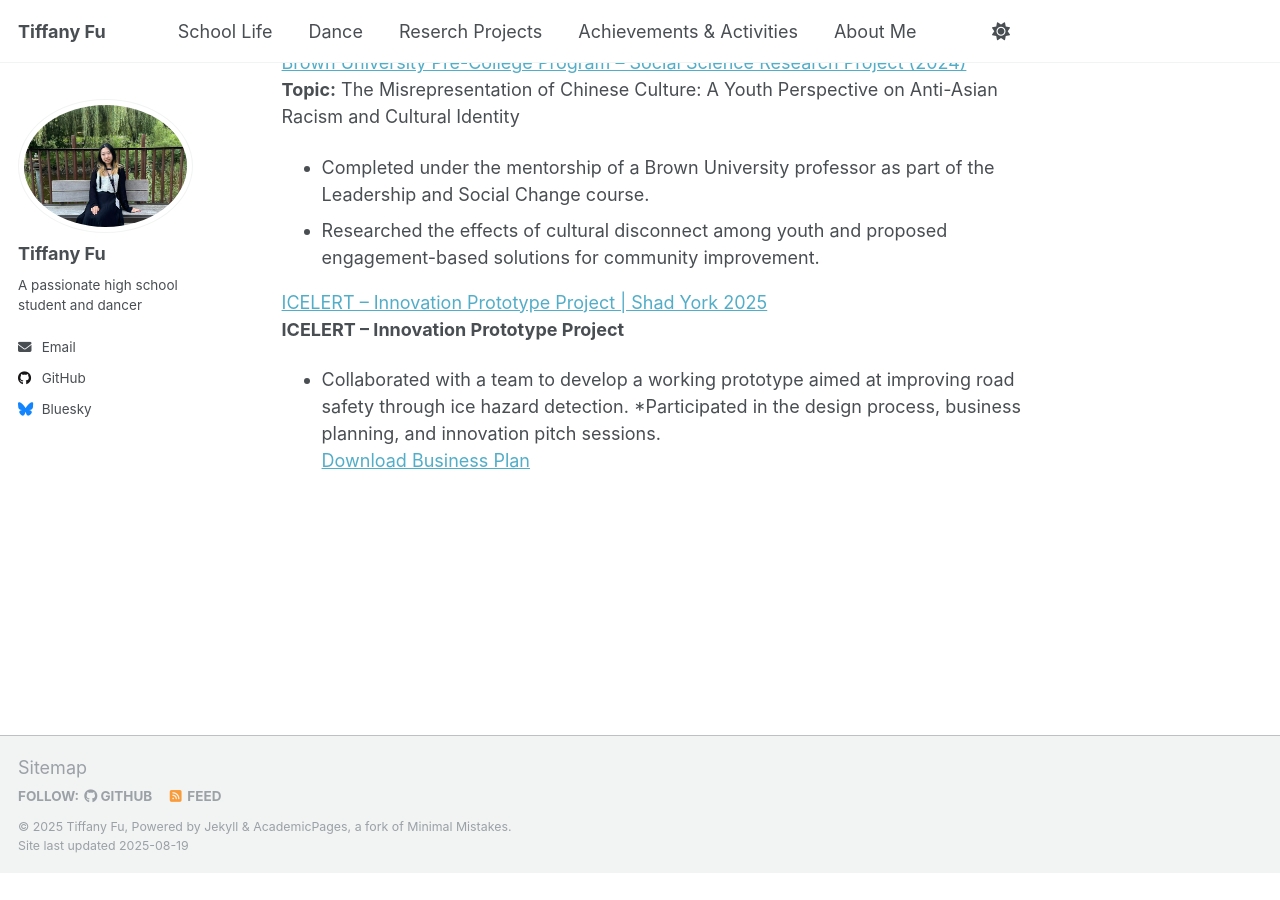
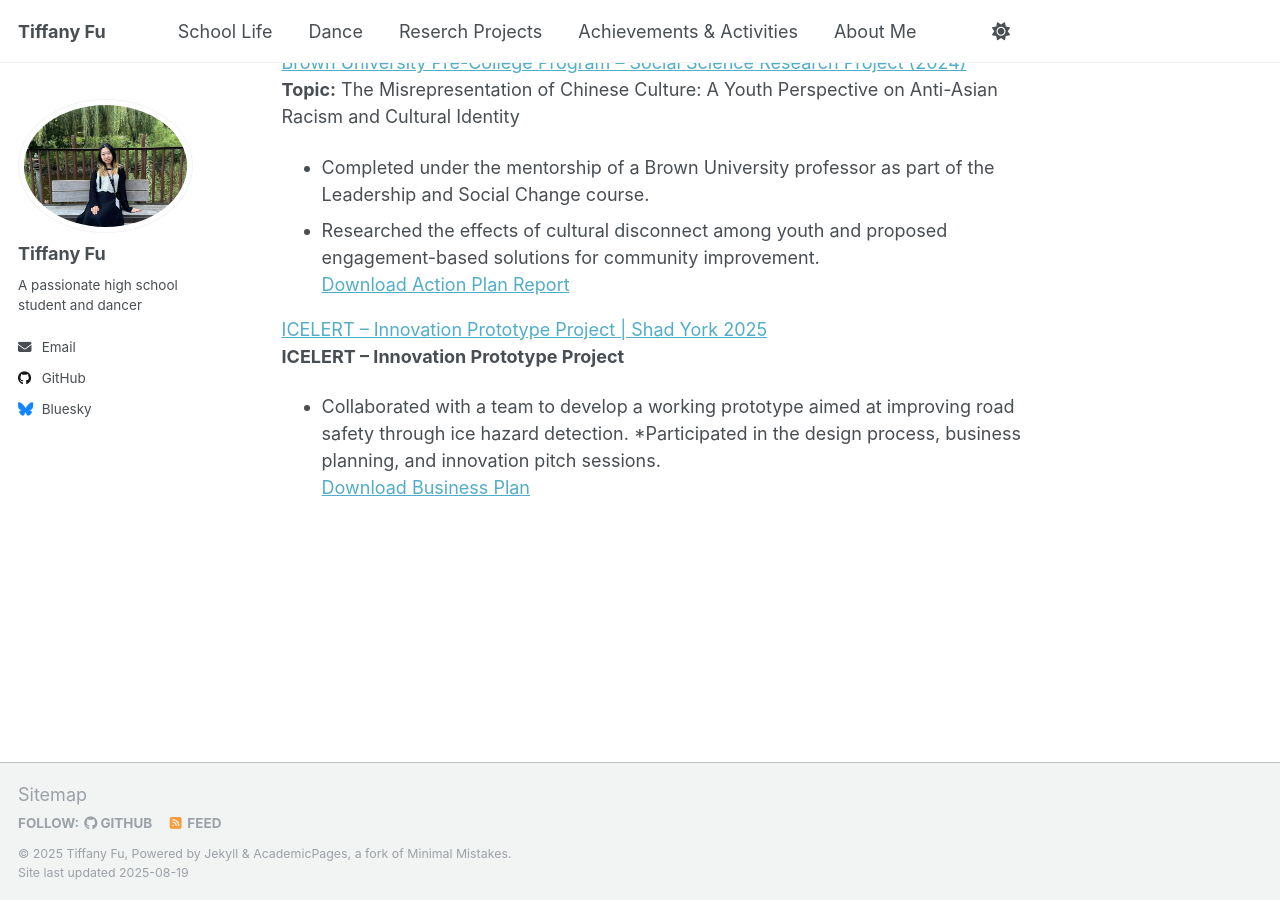
Before and after one commit to TiffanyJTFu/TiffanyFu, a Jekyll site: the page built from _pages/about.md, in a window 1280 px wide and 900 px high, scrolled down 2397 px. Built offline with Jekyll 4.4.1, drawn with Linux system fonts in a browser that asks for light colours; a script that is not in the unit is left out; before the commit the page ends 3270 px from its top, so only the background shows below that.

Commit message:
Update about.md

```diff
--- a/_pages/about.md
+++ b/_pages/about.md
@@ -43,6 +43,7 @@ Her academic interests span **political science**, **psychology**, **economics**
 <br>**Topic:** The Misrepresentation of Chinese Culture: A Youth Perspective on Anti-Asian Racism and Cultural Identity
 * Completed under the mentorship of a Brown University professor as part of the Leadership and Social Change course.
 * Researched the effects of cultural disconnect among youth and proposed engagement-based solutions for community improvement.
+<br><a href="https://tiffanyjtfu.github.io/TiffanyFu/files/Step 8B_ Action plan Final Report - Tiffany Fu.pdf" target="_blank" rel="noopener noreferrer">Download Action Plan Report</a>
 
 <a href="https://tiffanyjtfu.github.io/TiffanyFu/teaching/SocialScienceResearchProject" target='_blank'>ICELERT – Innovation Prototype Project | Shad York 2025</a>
 <br>**ICELERT – Innovation Prototype Project**
```
